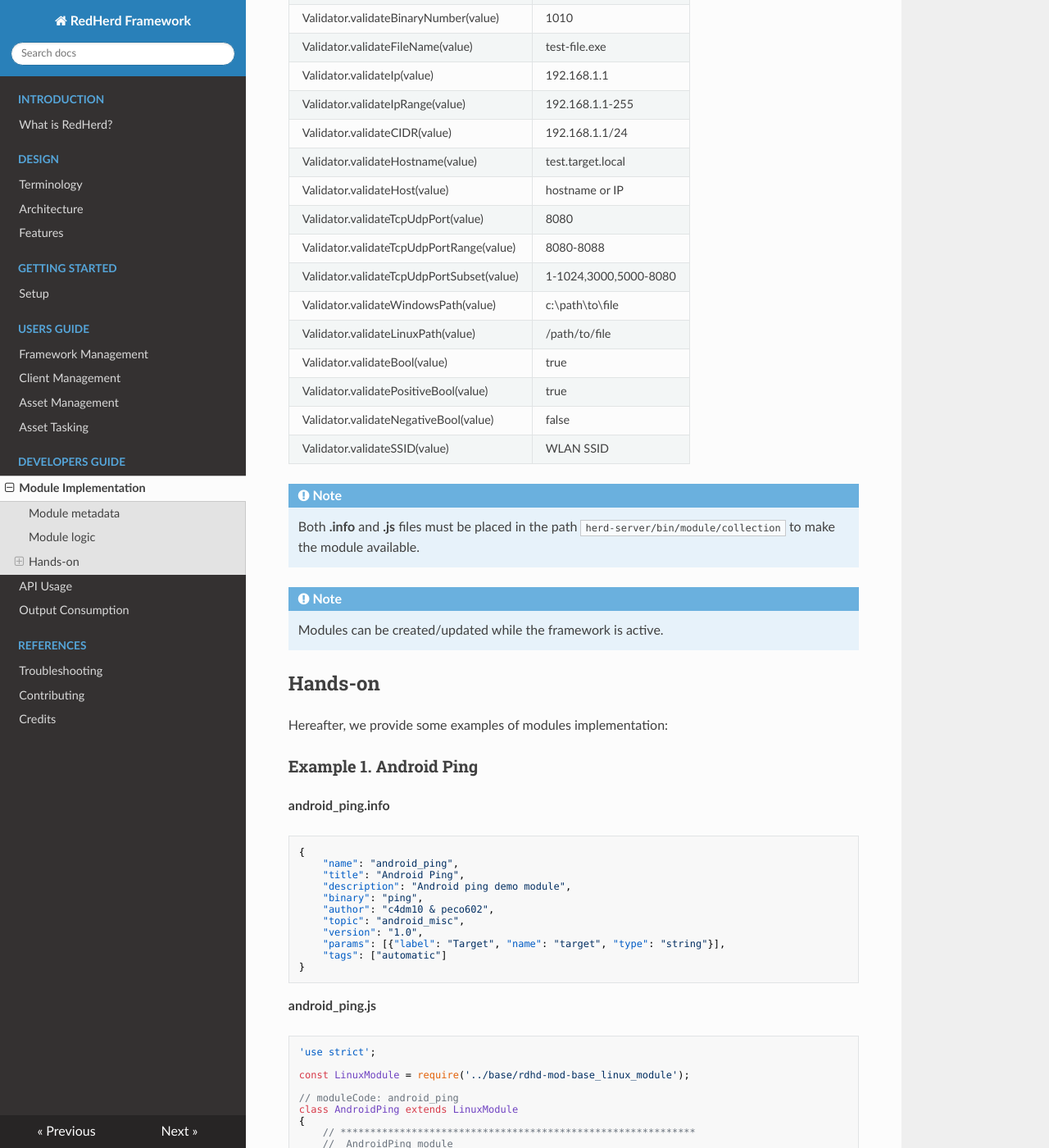
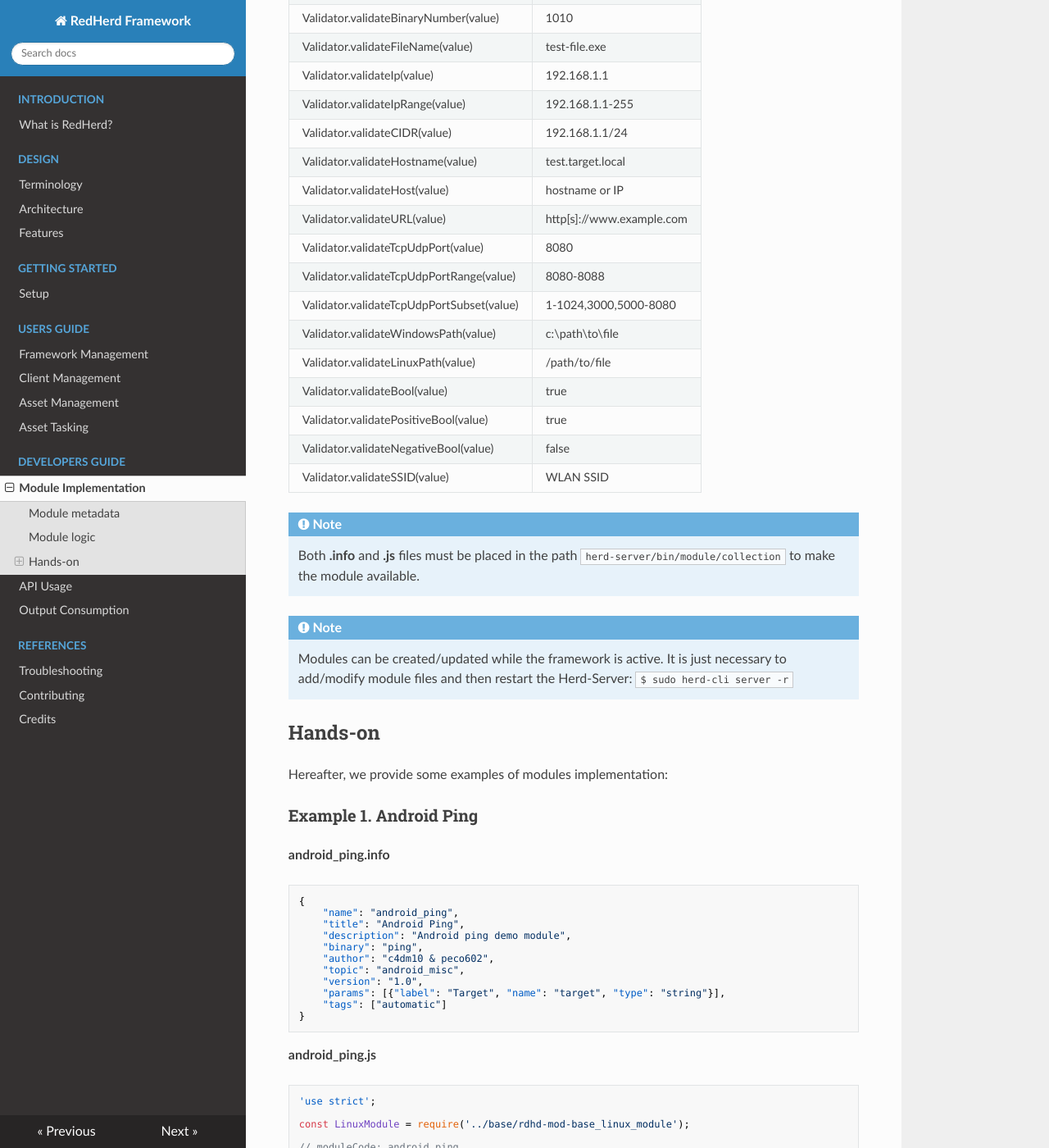
Before and after one commit to redherd-project/redherd-documentation, an MkDocs documentation site: the page built from docs/developers-guide/module-implementation.md, in a window 1280 px wide and 1400 px high, scrolled down 6683 px. Shown: the whole window at 82% size. Built offline with MkDocs 1.6.1, drawn with Linux system fonts in a browser that asks for light colours; nearby versions of some CDN libraries.

Commit message:
Updated docs

````diff
--- a/docs/developers-guide/module-implementation.md
+++ b/docs/developers-guide/module-implementation.md
@@ -350,6 +350,7 @@ Each module class, deriving from one of the base classes, must have a *construct
 | Validator.validateCIDR(value) | 192.168.1.1/24 |
 | Validator.validateHostname(value) | test.target.local |
 | Validator.validateHost(value) | hostname or IP |
+| Validator.validateURL(value) | http[s]://www.example.com |
 | Validator.validateTcpUdpPort(value) | 8080 |
 | Validator.validateTcpUdpPortRange(value) | 8080-8088 |
 | Validator.validateTcpUdpPortSubset(value) | 1-1024,3000,5000-8080 |
@@ -364,7 +365,10 @@ Each module class, deriving from one of the base classes, must have a *construct
     Both **.info** and **.js** files must be placed in the path `herd-server/bin/module/collection` to make the module available.
 
 !!! note
-    Modules can be created/updated while the framework is active.
+    Modules can be created/updated while the framework is active. It is just necessary to add/modify module files and then restart the Herd-Server:
+    ```
+    $ sudo herd-cli server -r
+    ```
 
 ## Hands-on
 
````
Also changed, not shown: docs/design/terminology.md (+1 -1 lines), docs/references/troubleshooting.md (+5 -0 lines).
